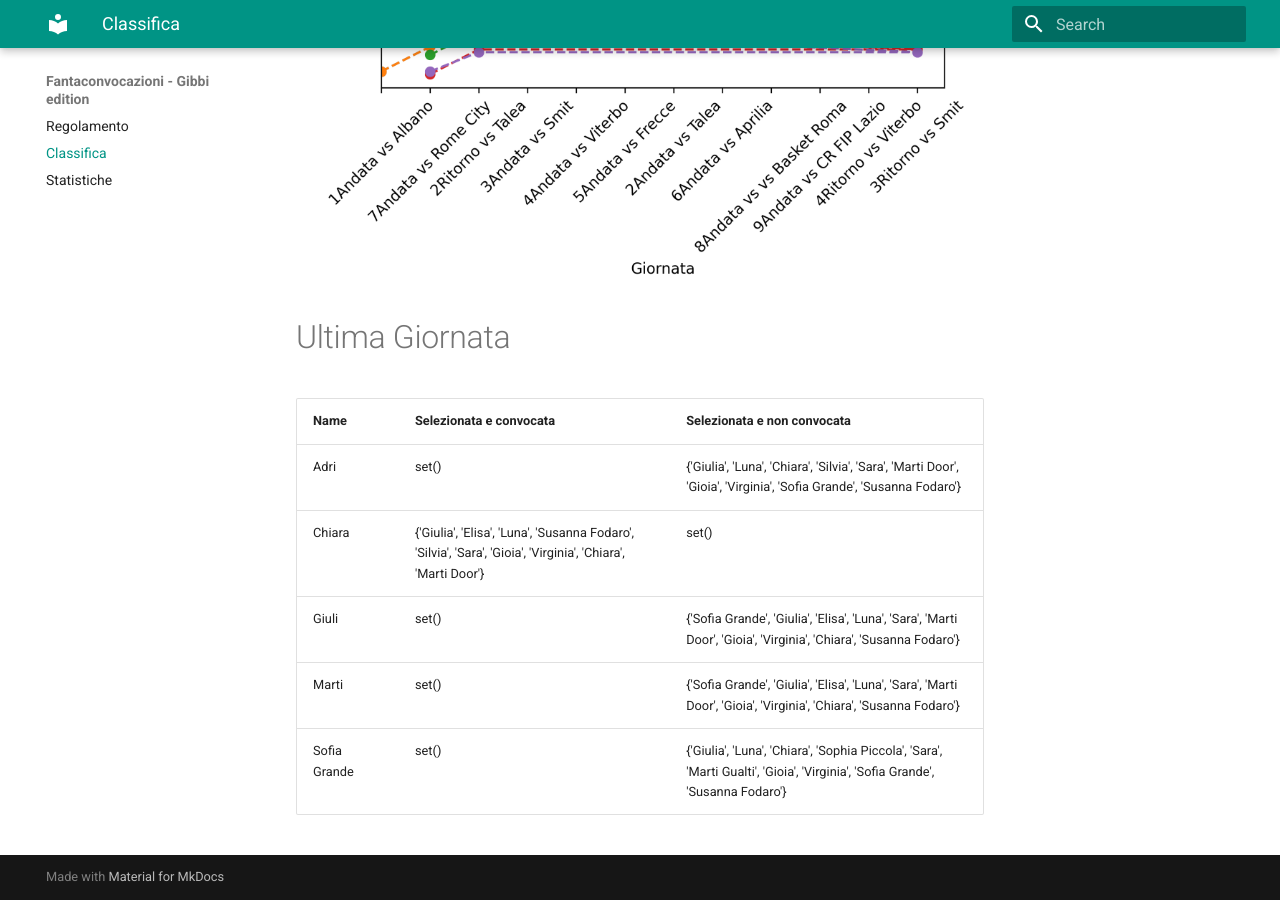
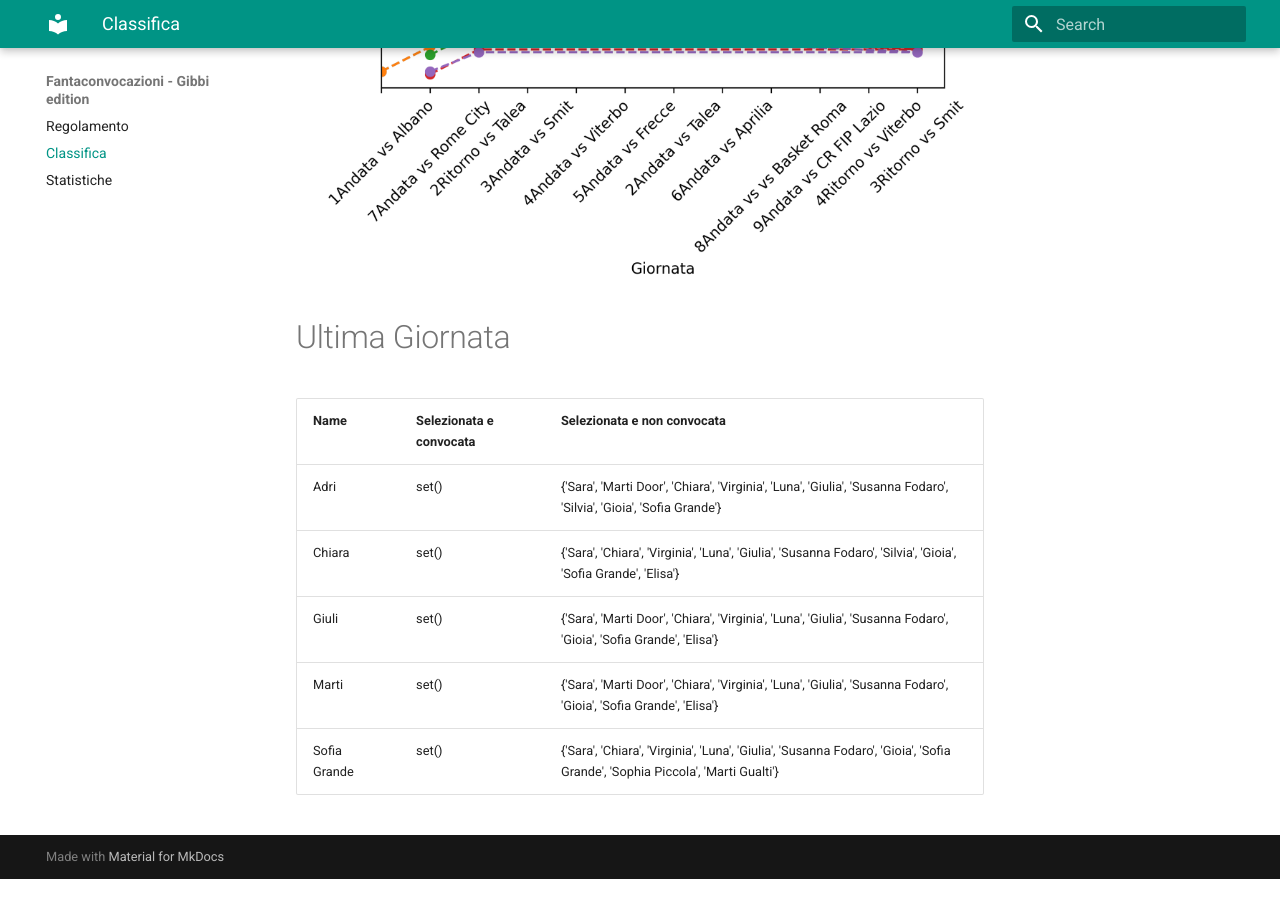
Before and after one commit to martinig94/fantagibbi, an MkDocs documentation site: the page built from docs/Classifica.md, in a window 1280 px wide and 900 px high, scrolled down 831 px. Built offline with MkDocs 1.6.1 and Material for MkDocs 9.7.7, drawn with Linux system fonts in a browser that asks for light colours; after the commit the page ends 1710 px from its top, so only the background shows below that.

Commit message:
Auto-update from main.py

```diff
--- a/docs/Classifica.md
+++ b/docs/Classifica.md
@@ -16,11 +16,11 @@
 
 # Ultima Giornata
 <!-- START_TABLE CORRECT -->
-| Name         | Selezionata e convocata                                                                                      | Selezionata e non convocata                                                                                                   |
-|:-------------|:-------------------------------------------------------------------------------------------------------------|:------------------------------------------------------------------------------------------------------------------------------|
-| Adri         | set()                                                                                                        | {'Giulia', 'Luna', 'Chiara', 'Silvia', 'Sara', 'Marti Door', 'Gioia', 'Virginia', 'Sofia Grande', 'Susanna Fodaro'}           |
-| Chiara       | {'Giulia', 'Elisa', 'Luna', 'Susanna Fodaro', 'Silvia', 'Sara', 'Gioia', 'Virginia', 'Chiara', 'Marti Door'} | set()                                                                                                                         |
-| Giuli        | set()                                                                                                        | {'Sofia Grande', 'Giulia', 'Elisa', 'Luna', 'Sara', 'Marti Door', 'Gioia', 'Virginia', 'Chiara', 'Susanna Fodaro'}            |
-| Marti        | set()                                                                                                        | {'Sofia Grande', 'Giulia', 'Elisa', 'Luna', 'Sara', 'Marti Door', 'Gioia', 'Virginia', 'Chiara', 'Susanna Fodaro'}            |
-| Sofia Grande | set()                                                                                                        | {'Giulia', 'Luna', 'Chiara', 'Sophia Piccola', 'Sara', 'Marti Gualti', 'Gioia', 'Virginia', 'Sofia Grande', 'Susanna Fodaro'} |
+| Name         | Selezionata e convocata   | Selezionata e non convocata                                                                                                   |
+|:-------------|:--------------------------|:------------------------------------------------------------------------------------------------------------------------------|
+| Adri         | set()                     | {'Sara', 'Marti Door', 'Chiara', 'Virginia', 'Luna', 'Giulia', 'Susanna Fodaro', 'Silvia', 'Gioia', 'Sofia Grande'}           |
+| Chiara       | set()                     | {'Sara', 'Chiara', 'Virginia', 'Luna', 'Giulia', 'Susanna Fodaro', 'Silvia', 'Gioia', 'Sofia Grande', 'Elisa'}                |
+| Giuli        | set()                     | {'Sara', 'Marti Door', 'Chiara', 'Virginia', 'Luna', 'Giulia', 'Susanna Fodaro', 'Gioia', 'Sofia Grande', 'Elisa'}            |
+| Marti        | set()                     | {'Sara', 'Marti Door', 'Chiara', 'Virginia', 'Luna', 'Giulia', 'Susanna Fodaro', 'Gioia', 'Sofia Grande', 'Elisa'}            |
+| Sofia Grande | set()                     | {'Sara', 'Chiara', 'Virginia', 'Luna', 'Giulia', 'Susanna Fodaro', 'Gioia', 'Sofia Grande', 'Sophia Piccola', 'Marti Gualti'} |
 <!-- END_TABLE CORRECT -->
```
Also changed, not shown: docs/images/most_selected_players.png, docs/images/trend_points.png.
